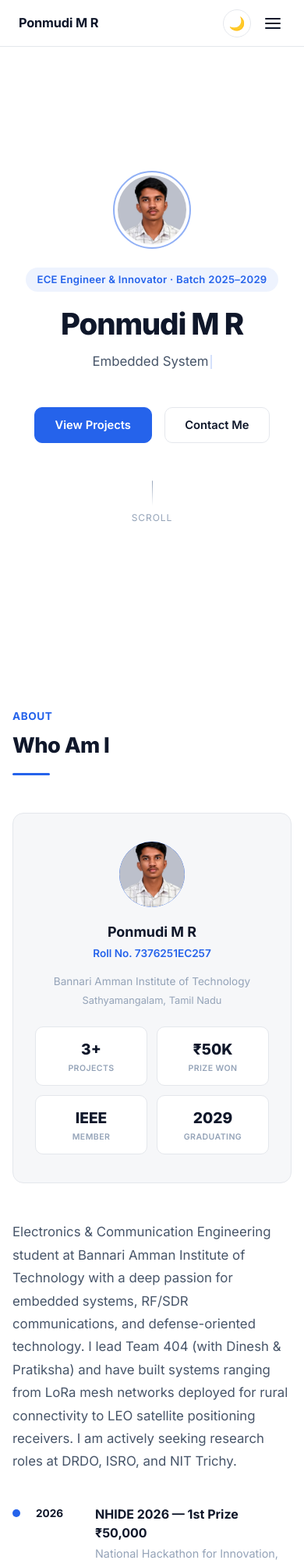
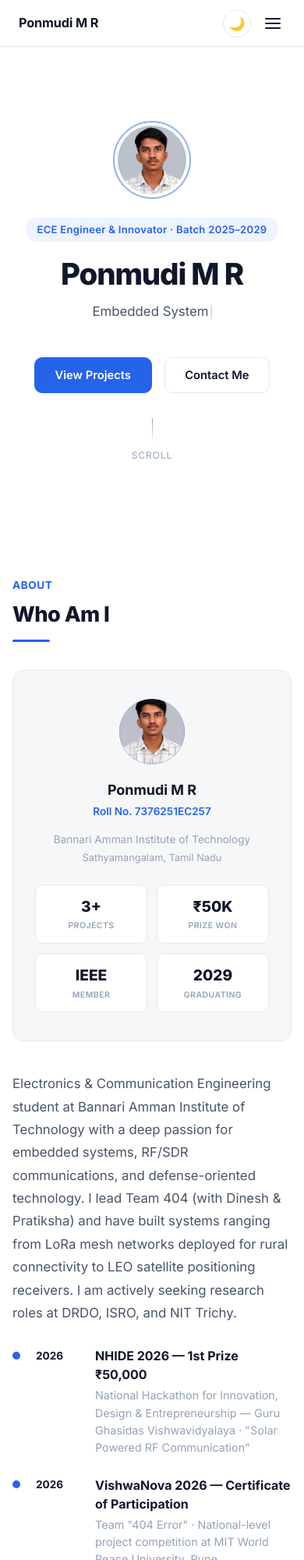
Before and after one commit to ponmudimr/PORTFOLIO_WEBPAGE, a plain HTML site: page index.html in a window 390 px wide. Shown: the top 2000 px of the page at 78% size. Drawn offline with Linux system fonts and the light colour scheme.

Commit message:
style: tighten vertical spacing across sections
Reduce hero min-height and section/element padding-margins so the
page scrolls noticeably shorter without cutting any content.

Claude-Session: https://claude.ai/code/session_01Rfpsh1oY2bQ2A1NQyY87hb

```diff
--- a/css/style.css
+++ b/css/style.css
@@ -233,13 +233,13 @@ nav#navbar {
 
 /* ── HERO SECTION ── */
 #hero {
-  min-height: 100vh;
+  min-height: 82vh;
   display: flex;
   flex-direction: column;
   align-items: center;
   justify-content: center;
   text-align: center;
-  padding: 7rem 1.5rem 4rem;
+  padding: 6rem 1.5rem 2.5rem;
   position: relative;
 }
 
@@ -325,7 +325,7 @@ nav#navbar {
   gap: 1rem;
   justify-content: center;
   flex-wrap: wrap;
-  margin-bottom: 3rem;
+  margin-bottom: 2rem;
 }
 
 .btn-primary {
@@ -399,7 +399,7 @@ nav#navbar {
 
 /* ── COMMON SECTIONS ── */
 section {
-  padding: 6rem 1.5rem;
+  padding: 4rem 1.5rem;
   position: relative;
 }
 
@@ -421,14 +421,14 @@ section {
   font-size: clamp(1.7rem, 3.6vw, 2.5rem);
   font-weight: 800;
   letter-spacing: -0.02em;
-  margin-bottom: 3rem;
+  margin-bottom: 2.25rem;
   color: var(--text);
   position: relative;
 }
 .section-title::after {
   content: '';
   display: block;
-  margin-top: 0.85rem;
+  margin-top: 0.7rem;
   width: 48px;
   height: 3px;
   background: var(--accent);
@@ -439,7 +439,7 @@ section {
 .about-grid {
   display: grid;
   grid-template-columns: 1fr 1.6fr;
-  gap: 3rem;
+  gap: 2.5rem;
   align-items: start;
 }
 
@@ -517,7 +517,7 @@ section {
   font-size: 1.05rem;
   color: var(--text2);
   line-height: 1.75;
-  margin-bottom: 2.5rem;
+  margin-bottom: 1.75rem;
   font-weight: 400;
 }
 
@@ -993,7 +993,7 @@ section {
 .resume-wrap {
   display: grid;
   grid-template-columns: 1fr 1.5fr;
-  gap: 3rem;
+  gap: 2.5rem;
   align-items: center;
 }
 
@@ -1085,7 +1085,7 @@ section {
   display: grid;
   grid-template-columns: repeat(auto-fill, minmax(220px, 1fr));
   gap: 1.25rem;
-  margin-bottom: 3rem;
+  margin-bottom: 2rem;
 }
 
 .contact-card {
@@ -1140,7 +1140,7 @@ section {
 
 .contact-cta {
   text-align: center;
-  padding: 2.5rem 1.5rem;
+  padding: 2rem 1.5rem;
   background: var(--bg2);
   border-radius: var(--radius);
   border: 1px solid var(--border);
@@ -1155,7 +1155,7 @@ section {
 /* ── FOOTER ── */
 footer {
   border-top: 1px solid var(--border);
-  padding: 2.5rem 1.5rem;
+  padding: 2rem 1.5rem;
   text-align: center;
   font-size: 0.85rem;
   color: var(--text3);
@@ -1198,6 +1198,6 @@ footer span {
 
 /* RESPONSIVE MEDIA QUERIES */
 @media (max-width: 768px) {
-  section { padding: 4rem 1rem; }
+  section { padding: 3rem 1rem; }
   .projects-grid, .certs-grid, .contact-grid { grid-template-columns: 1fr; }
 }
```
